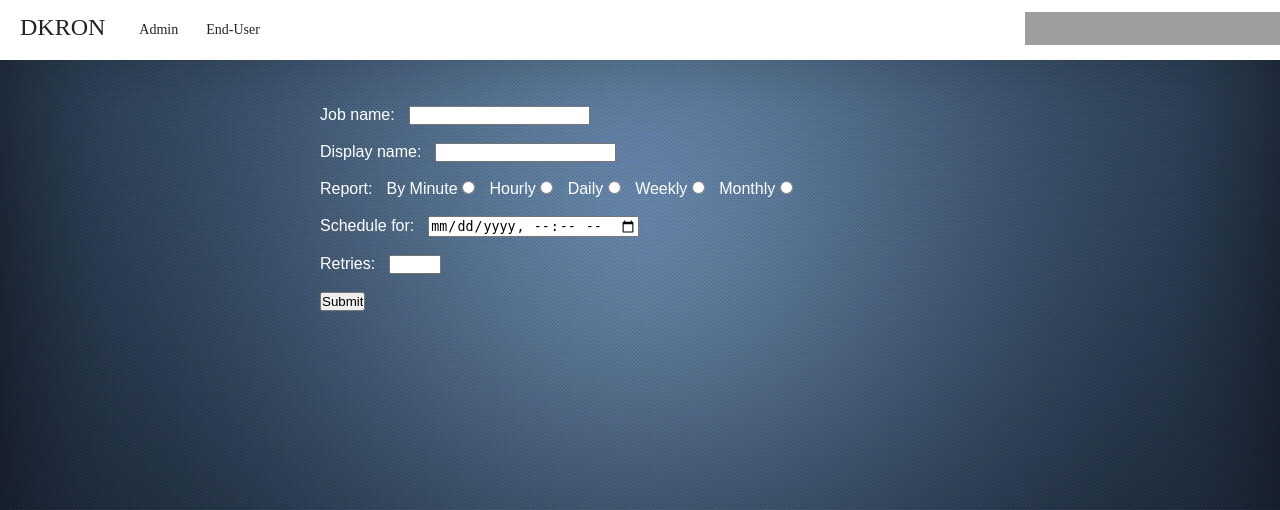
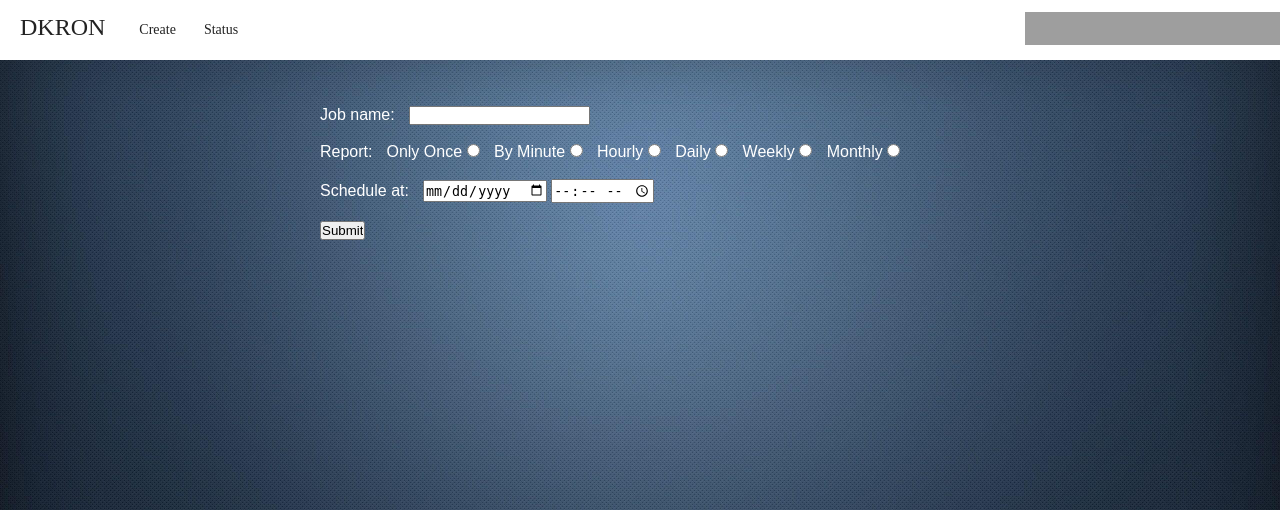
Before and after one commit to skynet-05/Internship-QM-dkron-dev, a Django app: page / in a window 1280 px wide. Shown: the top 510 px of the page. Run offline with Django 3.2, Linux system fonts and the light colour scheme; grey boxes are pictures that could not be loaded.

Commit message:
major changes removed few files added status.html

```diff
--- a/dkron_gui_dev/dkron_gui_dev/urls.py
+++ b/dkron_gui_dev/dkron_gui_dev/urls.py
@@ -19,7 +19,7 @@ from django.urls import path,include
 urlpatterns = [
     path('',include('gui.urls')),
     path('index',include('gui.urls')),
-    path('create',include('gui.urls')),
     path('schedule',include('gui.urls')),
+    path('status',include('gui.urls')),
     path('admin/', admin.site.urls),
 ]
--- a/dkron_gui_dev/gui/urls.py
+++ b/dkron_gui_dev/gui/urls.py
@@ -4,6 +4,6 @@ from . import views
 urlpatterns =[
     path('',views.index,name="index"),
     path('index',views.index,name="index"),
-    path('create',views.create,name="create"),
     path('schedule',views.schedule,name="schedule"),
+    path('status',views.status,name="status"),
 ]
--- a/dkron_gui_dev/static/css/style_index.css
+++ /dev/null
@@ -1,20 +0,0 @@
-label {
-    color: white;
-    font-family: sans-serif;
-    font-size: 1rem;
-    padding-right: 10px;
-}
-
-.form_create {
-    margin: auto;
-    width: 50%;
-    padding: 10px;
-}
-
-#downpp {
-    display: none;
-}
-
-#domm{
-    display: none;
-}
--- a/dkron_gui_dev/static/js/index.js
+++ /dev/null
@@ -1,13 +0,0 @@
-function tpo() {
-    downpp.style.display = "block"
-    domm.style.display = "none"
-}
-
-function tporemove() {
-    downpp.style.display = "none"
-    domm.style.display = "none"
-}
-function tporemovemonth() {
-    downpp.style.display = "none"
-    domm.style.display = "block"
-}
--- a/dkron_gui_dev/templates/base.html
+++ b/dkron_gui_dev/templates/base.html
@@ -10,16 +10,16 @@
 
 <body style="background-image:url({% static 'images/2.jpg' %})">
     <nav>
-        <p href="{% url 'index' %}"> DKRON </p>
+        <p href=#> DKRON </p>
         <ul>
-            <li> <a href="{% url 'index' %}"> Admin </a> </li>
+            <!-- <li> <a href="{% url 'index' %}"> Admin </a> </li>
             <li> <a href="#"> End-User </a>
                 <ul>
-                    <li> <a href="#"> Add filter </a> </li>
-                    <li> <a href="{% url 'create' %}"> Create </a> </li>
-                    <li> <a href="#"> Export </a> </li>
-                </ul>
-            </li>
+                    <li> <a href="#"> Add filter </a> </li> -->
+                    <li> <a href="{% url 'index' %}"> Create </a> </li>
+                    <li> <a href="url 'status'"> Status </a> </li>
+                <!-- </ul>
+            </li> -->
         </ul>
         <iframe src="http://free.timeanddate.com/clock/i7pq22si/n438/tlin/fn12/fs15/tt0/th1/ta1/tb4" frameborder="0"
             width="255" height="33"></iframe>
--- a/dkron_gui_dev/templates/index.html
+++ b/dkron_gui_dev/templates/index.html
@@ -2,101 +2,64 @@
 {% load static %}
 
 {% block title %}
-Admin
+Create a Job
 {% endblock %}
 
 {% block contentt %}
-<link rel="stylesheet" href="{% static 'css/style_index.css' %}">
-<script src="{% static '/js/index.js' %}"></script>
+<link rel="stylesheet" href="{% static 'css/style_create.css' %}">
+<script src="{% static '/js/create.js' %}"></script>
 <br><br>
-<div class=form_create>
+<div class=form_createe>
     <form action="schedule" name=jobcreate method="POST">
         {% csrf_token %}
         <label for="jobname">Job name:</label>
-        <input type="text" id="jobname" name="jobname" required><br><br>
-        <label for="disname">Display name:</label>
-        <input type="text" id="disname" name="disname" required><br><br>
+        <input type="text" id="jobname" name="jobname" ><br><br>
         <label for="report">Report:</label>
+        <label class="creport">Only Once
+            <input type="radio" name="pre" onclick="tporemove()"  value='1'>
+        </label>
         <label class="creport">By Minute
-            <input type="radio" name="pre" onclick="tporemove()" required>
+            <input type="radio" name="pre" onclick="tporemovemin()"  value='2'>
         </label>
         <label class="creport">Hourly
-            <input type="radio" name="pre" onclick="tporemove()" required>
+            <input type="radio" name="pre" onclick="tporemovehour()"  value='3'>
         </label>
         <label class="creport">Daily
-            <input type="radio" name="pre" onclick="tporemove()" required>
+            <input type="radio" name="pre" onclick="tporemovedaily()"  value='4'>
         </label>
         <label class="creport">Weekly
-            <input type="radio" name="pre" onclick="tpo()" required>
+            <input type="radio" name="pre" onclick="tpo()"  value='5'>
         </label>
         <label class="creport">Monthly
-            <input type="radio" name="pre" onclick="tporemovemonth()" required>
+            <input type="radio" name="pre" onclick="tporemovemonth()"  value='6'>
         </label>
         <br><br>
-        <label for="schedulefor">Schedule for:</label>
-        <input type="datetime-local" id="schedulefor" name="schedulefor" required>
-        <div id="downpp">
-            <label class="rdow">Monday
-                <input type="radio" name="rrdow">
-            </label>
-            <label class="rdow">Tuesday
-                <input type="radio" name="rrdow">
-            </label>
-            <label class="rdow">Wednesday
-                <input type="radio" name="rrdow">
-            </label>
-            <label class="rdow">Thursday
-                <input type="radio" name="rrdow">
-            </label>
-            <label class="rdow">Friday
-                <input type="radio" name="rrdow">
-            </label>
-            <label class="rdow">Saturday
-                <input type="radio" name="rrdow">
-            </label>
-            <label class="rdow">Sunday
-                <input type="radio" name="rrdow">
-            </label>
+        <label for="schedulefor">Schedule at:</label>
+        <input type="date" id="scheduleford" name="Date" >
+        <div id="forhour">
+            <input type="number" id="forhouri" name="hours" min="0" max="23">
         </div>
         <div id="domm">
-            <label class="domdd">Pick a date in the month</label>
-            <select name="day_month" id="dommm">
-                <option value="#">1</option>
-                <option value="#">2</option>
-                <option value="#">3</option>
-                <option value="#">4</option>
-                <option value="#">5</option>
-                <option value="#">6</option>
-                <option value="#">7</option>
-                <option value="#">8</option>
-                <option value="#">9</option>
-                <option value="#">10</option>
-                <option value="#">11</option>
-                <option value="#">12</option>
-                <option value="#">13</option>
-                <option value="#">14</option>
-                <option value="#">15</option>
-                <option value="#">16</option>
-                <option value="#">17</option>
-                <option value="#">18</option>
-                <option value="#">19</option>
-                <option value="#">20</option>
-                <option value="#">21</option>
-                <option value="#">22</option>
-                <option value="#">23</option>
-                <option value="#">24</option>
-                <option value="#">25</option>
-                <option value="#">26</option>
-                <option value="#">27</option>
-                <option value="#">28</option>
-                <option value="#">29</option>
-                <option value="#">30</option>
-                <option value="#">31</option>
+            <input type="number" id="dommm" name="day_month" min="0" max="31">
+        </div>
+        <div id="downpp">
+            <select name="day_week" id="dowww" placeholder="Select a day">
+                <option value="MON">Monday</option>
+                <option value="TUE">Tuesday</option>
+                <option value="WED">Wednesday</option>
+                <option value="THU">Thursday</option>
+                <option value="FRI">Friday</option>
+                <option value="SAT">Saturday</option>
+                <option value="SUN">Sunday</option>
             </select>
         </div>
+        <input type="time" id="schedulefort" name="Time" >
+
+
+        <div id="forminn">
+            <input type="number" id="forminc" name="mins" min="0" max="59">
+        </div>
         <br><br>
-        <label for="retries">Retries:</label>
-        <input type="number" id="retries" name="retries" min="0" max="10" required><br><br>
         <input type="submit" value="Submit">
     </form>
 </div>
```
Also changed, not shown: dkron_gui_dev/templates/create.html (deleted, +0 -69 lines), dkron_gui_dev/templates/status.html (added, +7 -0 lines), dkron_gui_dev/assets/css/style_status.css (added), dkron_gui_dev/static/css/style_status.css (added).
